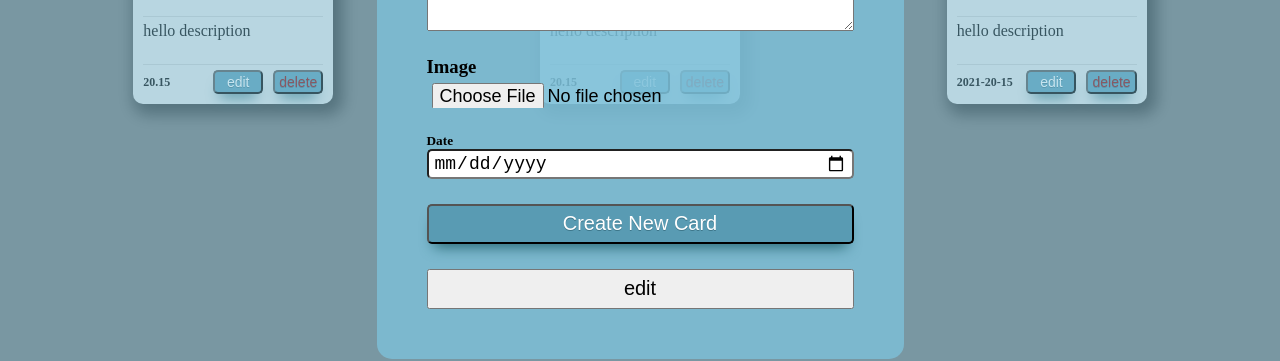
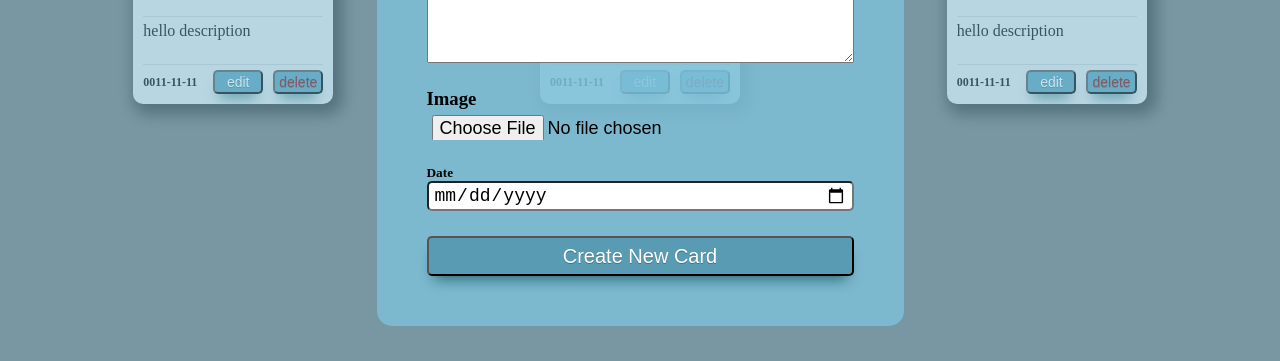
Before and after one commit to AroMkrtchyan/vue-project, a Vue app: page / in a window 1280 px wide. Both pictures are taken after typing "Sample" into the empty fields and a click on the button "Add new card". Shown: the part 381-742 px from the top of the page. Built offline with nearby package versions, Linux system fonts and the light colour scheme.

Commit message:
created edit button functional

```diff
--- a/src/components/Window.vue
+++ b/src/components/Window.vue
@@ -3,19 +3,16 @@
     <form class="window" @submit.prevent>
       <h1>Card Title</h1>
       <input type="text" name="title" placeholder="card title" required
-             v-model="cardTitle" >
+             v-model="cardData.cardTitle" >
       <h3>Card Description</h3>
       <textarea cols="50" rows="10" name="description" required
                 placeholder="card description"
-                v-model="cardDescription"></textarea>
+                v-model="cardData.cardDescription"></textarea>
       <h3>Image</h3>
       <input type="file" @change="handleImage" accept="image/*">
       <h5>Date</h5>
-      <input type="date" v-model="cardDate" required>
+      <input type="date" v-model="cardData.cardDate" required>
       <CustomButton text="Create New Card" @buttonClick="formSubmit"/>
-      <button @click="editCard">
-        edit
-      </button>
       <span class="close-button" @click="formCloser">X</span>
     </form>
 
@@ -27,16 +24,19 @@ import CustomButton from "./CustomButton";
 export default {
   data(){
     return {
-      cardTitle:'',
-      cardDescription:'',
-      cardDate: '',
-      image: '',
+      // cardTitle:'',
+      // cardDescription:'',
+      // cardDate: '',
+      // image: '',
     }
   },
   props: {
     data: {
       type: Array,
       required: false,
+    },
+    cardData: {
+      type: Object
     },
     editCard: {
       type: Function
@@ -48,21 +48,12 @@ export default {
       this.$emit('formCloser')
     },
     formSubmit() {
-      if (this.cardTitle && this.cardDescription && this.cardDate && this.image) {
-        this.$emit('formSubmit', this.cardTitle, this.cardDescription,this.cardDate, this.image)
-      }
+      this.$emit('formSubmit')
+      console.log(this.cardData)
     },
     handleImage(e){
-      const selectedImage = e.target.files[0]
-      this.createBase64Image(selectedImage)
+      this.$emit('handleImage', e)
     },
-    createBase64Image(fileObject) {
-      const reader = new FileReader();
-      reader.onload = (e) => {
-        this.image = e.target.result
-      }
-      reader.readAsBinaryString(fileObject)
-    }
   }
 }
 </script>
--- a/src/views/Home.vue
+++ b/src/views/Home.vue
@@ -2,7 +2,8 @@
   <div class="home">
     <div class="search-bar">
       <SearchBar @AddButtonClick="openWindow" @searchButtonClick="searchButtonClick"/>
-      <Window v-if="window" @openWindow="openWindow" :data="this.cards" :editCard="editCard"
+      <Window v-if="window" @openWindow="openWindow" :data="this.cards"
+              :editCard="editCard" :cardData="this.cardData" @handleImage="handleImage"
               @formCloser="openWindow" @formSubmit="formSubmit"/>
     </div>
     <div class="home-content">
@@ -24,22 +25,28 @@ import Window from "../components/Window"
 export default {
   data() {
     return {
+      cardData: {
+        cardTitle:'',
+        cardDescription:'',
+        cardDate: '',
+        imageLink: '',
+      },
       cards:[
         {id:1,
          title: 'hello title',
          description: 'hello description',
          imageLink: 'https://encrypted-tbn0.gstatic.com/images?q=tbn:ANd9GcTExtoLVhMIfPRj_8d5RQKF2qjwUbuYL2tZTg&usqp=CAU',
-         date: '20.15'},
+         date: '0011-11-11'},
         {id:2,
          title: 'hello title',
          description: 'hello description',
          imageLink: 'https://encrypted-tbn0.gstatic.com/images?q=tbn:ANd9GcTYIX4fdymadei7FiL-19pxFAWPLEJgQlNEww&usqp=CAU',
-         date: '20.15'},
+         date: '0011-11-11'},
         {id:3,
          title: 'hello title',
          description: 'hello description',
          imageLink: 'https://encrypted-tbn0.gstatic.com/images?q=tbn:ANd9GcQUljqj4bvR3hqD9XeBTjEeNubLiwtjlkJS3A&usqp=CAU',
-         date: '2021-20-15'},
+         date: '0011-11-11'},
       ],
       window: false,
       searchInput: ''
@@ -47,8 +54,14 @@ export default {
   },
   methods: {
     editCard(itemId) {
+      const selectedItem = this.cards.filter(card => card.id === itemId)
+      this.cardData.id = selectedItem[0].id
+      this.cardData.cardTitle = selectedItem[0].title
+      this.cardData.cardDescription = selectedItem[0].description
+      this.cardData.cardDate = selectedItem[0].date
+      this.cardData.imageLink = selectedItem[0].imageLink
       this.openWindow()
-      console.log(itemId,)
+      console.log(itemId,selectedItem, this.cardData)
     },
     deleteCard(itemId) {
       this.cards = this.cards.filter(card => card.id !== itemId)
@@ -56,18 +69,44 @@ export default {
     openWindow(){
       this.window = !this.window
     },
-    formSubmit(title, description, date, imageLink){
-      this.cards.push({
-        id: new Date().getTime(),
-        title,
-        description,
-        date,
-        imageLink,
-      })
-      this.openWindow()
+    formSubmit(){
+      if(!this.cardData.id){
+        this.cards.push({
+          id: new Date().getTime(),
+          title: this.cardData.cardTitle,
+          description: this.cardData.cardDescription,
+          date: this.cardData.cardDate,
+          imageLink: this.cardData.imageLink,
+        })
+        this.openWindow()
+      }else{
+        this.cards.forEach(card => {
+          if(card.id === this.cardData.id){
+            card.title=this.cardData.cardTitle
+            card.description=this.cardData.cardDescription
+            card.imageLink=this.cardData.imageLink
+            card.date=this.cardData.cardDate
+          }
+        })
+        this.openWindow()
+        console.log(this.cardData.id)
+      }
+
     },
     searchButtonClick(searchInput){
       this.searchInput = searchInput
+    },
+    handleImage(e){
+      const selectedImage = e.target.files[0]
+      console.log(e.target.files[0])
+      this.createBase64Image(selectedImage)
+    },
+    createBase64Image(fileObject) {
+      const reader = new FileReader();
+      reader.onload = (e) => {
+        this.cardData.imageLink = e.target.result
+      }
+      reader.readAsBinaryString(fileObject)
     }
   },
   computed:{
```
